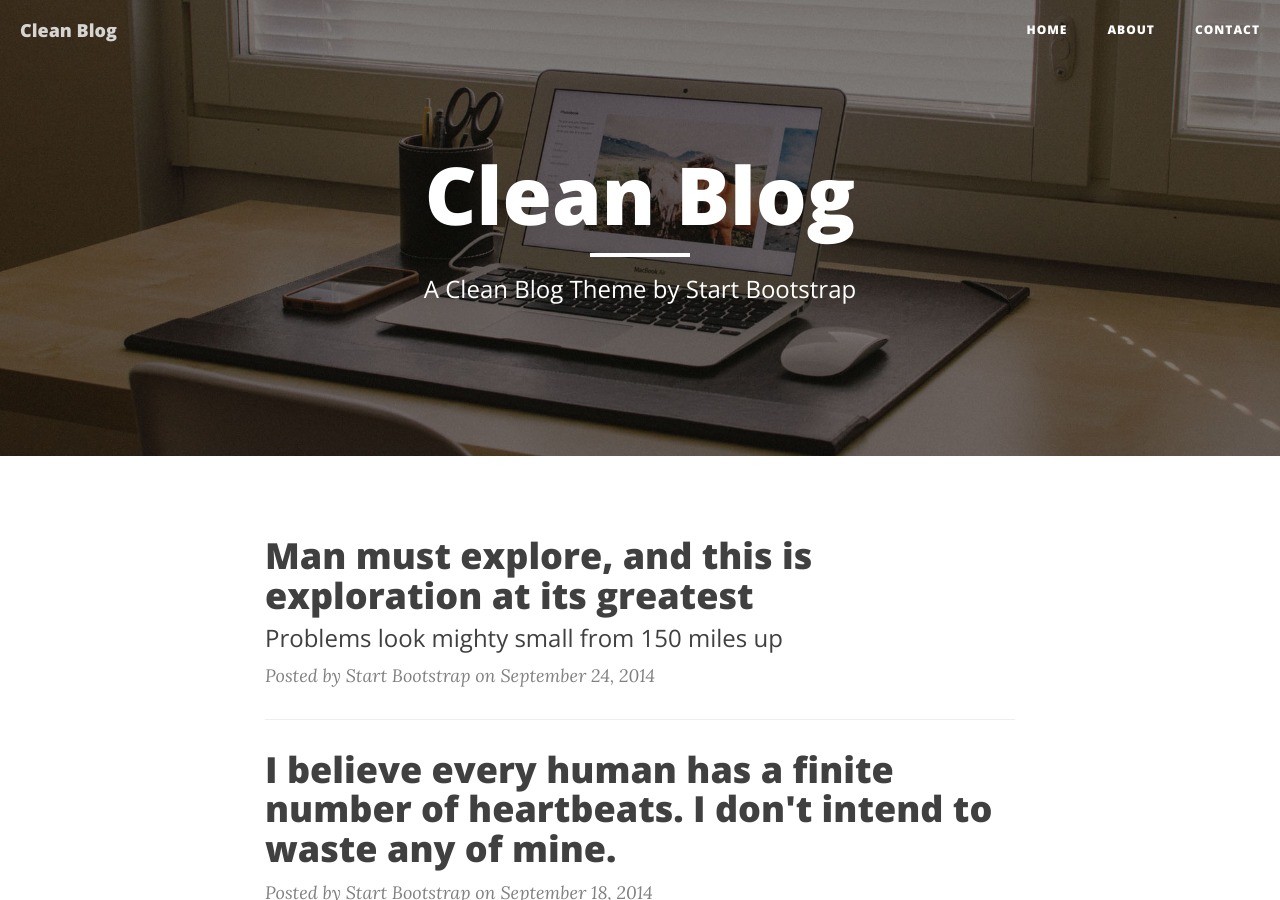
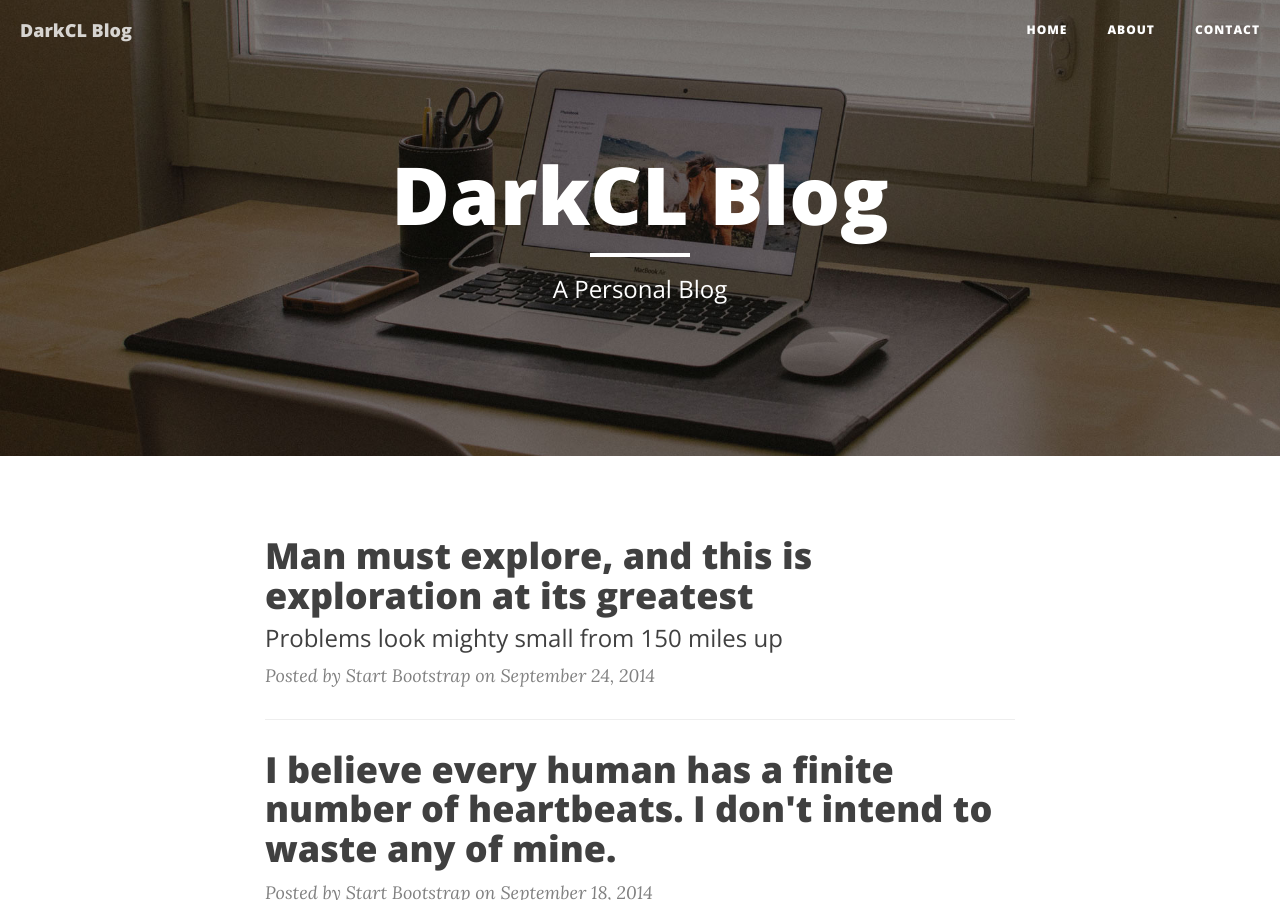
Before and after one commit to darkcl/darkcl.github.io, a Jekyll site: the page built from index.html, in a window 1280 px wide and 900 px high. Built offline with Jekyll 4.4.1, drawn with Linux system fonts in a browser that asks for light colours; nearby versions of some CDN libraries; the list of posts is cut into pages by our own code; some of the changed lines change nothing that is shown; some of the changed text lies outside the part shown.

Commit message:
Update config

```diff
--- a/_config.yml
+++ b/_config.yml
@@ -1,13 +1,13 @@
 # Site settings
-title: Clean Blog
+title: DarkCL Blog
 header-img: img/home-bg.jpg
-email: your-email@yourdomain.com
-description: "Write your site description here. It will be used as your sites meta description as well!"
-baseurl: "/startbootstrap-clean-blog-jekyll"
-url: "http://yourdomain.com"
-twitter_username: SBootstrap
-github_username:  davidtmiller
-facebook_username:  IronSummitMedia
+email: hkclex@gmail.com
+description: "iOS Developer, Gamer"
+baseurl: ""
+url: ""
+twitter_username:
+github_username:  darkcl
+facebook_username:
 
 # Build settings
 markdown: kramdown
--- a/index.html
+++ b/index.html
@@ -1,6 +1,6 @@
 ---
 layout: page
-description: "A Clean Blog Theme by Start Bootstrap"
+description: "A Personal Blog"
 ---
 
 {% for post in paginator.posts %}
```
